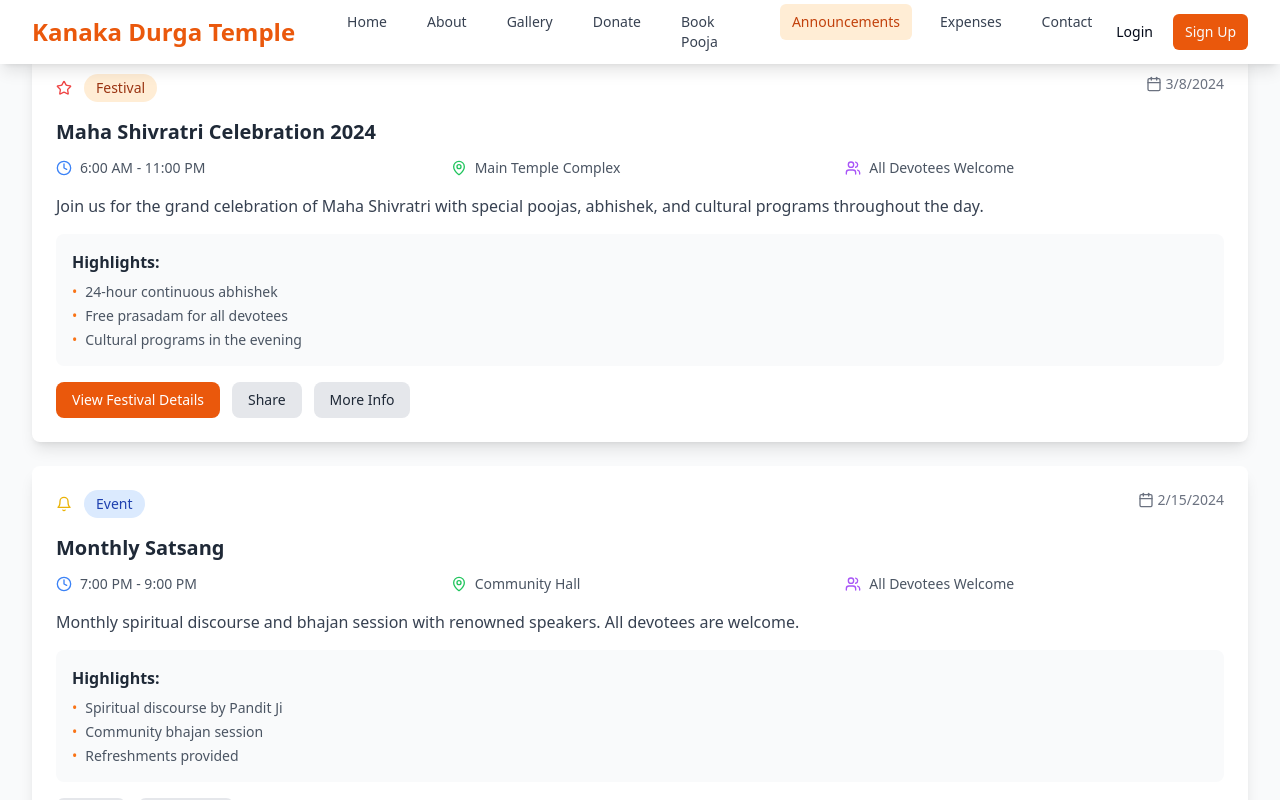
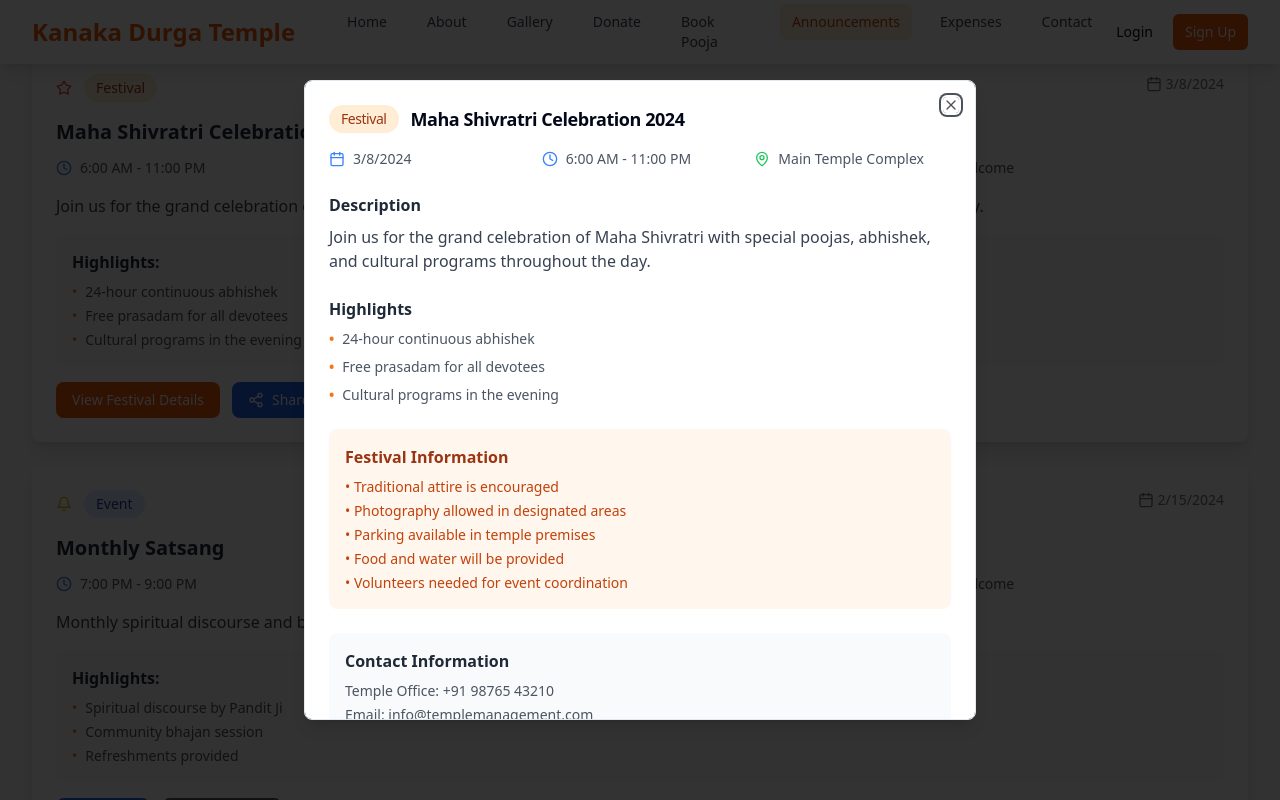
Before and after one commit to avinashgadi/kanaka-durgamma-temple-8edbc665, a React (Vite) app: page /announcements in a window 1280 px wide. Both pictures are taken after a click on the button "View Festival Details". Shown: the part 510-1310 px from the top of the page. Built offline with nearby package versions, Linux system fonts and the light colour scheme.

Commit message:
feat: Implement announcement page button actions
-   Share button: Implement share functionality.
-   More info button: Show more information about the announcement.
-   Register for Pooja button: Navigate to pooja booking page.
-   View Festival Details button: Show festival details.

```diff
--- /dev/null
+++ b/src/components/AnnouncementModal.tsx
@@ -0,0 +1,124 @@
+
+import { Dialog, DialogContent, DialogHeader, DialogTitle } from "@/components/ui/dialog";
+import { Calendar, MapPin, Clock, Users } from 'lucide-react';
+
+interface AnnouncementModalProps {
+  isOpen: boolean;
+  onClose: () => void;
+  announcement: {
+    id: number;
+    type: string;
+    title: string;
+    date: string;
+    time: string;
+    location: string;
+    description: string;
+    highlights: string[];
+    priority: string;
+  } | null;
+}
+
+const AnnouncementModal = ({ isOpen, onClose, announcement }: AnnouncementModalProps) => {
+  if (!announcement) return null;
+
+  const getTypeColor = (type: string) => {
+    switch (type) {
+      case 'festival': return 'bg-orange-100 text-orange-800';
+      case 'event': return 'bg-blue-100 text-blue-800';
+      case 'pooja': return 'bg-purple-100 text-purple-800';
+      case 'maintenance': return 'bg-yellow-100 text-yellow-800';
+      default: return 'bg-gray-100 text-gray-800';
+    }
+  };
+
+  return (
+    <Dialog open={isOpen} onOpenChange={onClose}>
+      <DialogContent className="max-w-2xl max-h-[80vh] overflow-y-auto">
+        <DialogHeader>
+          <DialogTitle className="flex items-center gap-3">
+            <span className={`px-3 py-1 rounded-full text-sm font-medium ${getTypeColor(announcement.type)}`}>
+              {announcement.type.charAt(0).toUpperCase() + announcement.type.slice(1)}
+            </span>
+            {announcement.title}
+          </DialogTitle>
+        </DialogHeader>
+
+        <div className="space-y-6">
+          {/* Event Details */}
+          <div className="grid md:grid-cols-3 gap-4 text-sm text-gray-600">
+            <div className="flex items-center">
+              <Calendar className="h-4 w-4 mr-2 text-blue-500" />
+              <span>{new Date(announcement.date).toLocaleDateString()}</span>
+            </div>
+            <div className="flex items-center">
+              <Clock className="h-4 w-4 mr-2 text-blue-500" />
+              <span>{announcement.time}</span>
+            </div>
+            <div className="flex items-center">
+              <MapPin className="h-4 w-4 mr-2 text-green-500" />
+              <span>{announcement.location}</span>
+            </div>
+          </div>
+
+          {/* Description */}
+          <div>
+            <h4 className="font-semibold text-gray-800 mb-2">Description</h4>
+            <p className="text-gray-700">{announcement.description}</p>
+          </div>
+
+          {/* Highlights */}
+          <div>
+            <h4 className="font-semibold text-gray-800 mb-2">Highlights</h4>
+            <ul className="space-y-2">
+              {announcement.highlights.map((highlight, index) => (
+                <li key={index} className="flex items-start text-sm text-gray-600">
+                  <span className="text-orange-500 mr-2 font-bold">•</span>
+                  {highlight}
+                </li>
+              ))}
+            </ul>
+          </div>
+
+          {/* Additional Information based on type */}
+          {announcement.type === 'festival' && (
+            <div className="bg-orange-50 rounded-lg p-4">
+              <h4 className="font-semibold text-orange-800 mb-2">Festival Information</h4>
+              <ul className="text-orange-700 text-sm space-y-1">
+                <li>• Traditional attire is encouraged</li>
+                <li>• Photography allowed in designated areas</li>
+                <li>• Parking available in temple premises</li>
+                <li>• Food and water will be provided</li>
+                <li>• Volunteers needed for event coordination</li>
+              </ul>
+            </div>
+          )}
+
+          {announcement.type === 'pooja' && (
+            <div className="bg-purple-50 rounded-lg p-4">
+              <h4 className="font-semibold text-purple-800 mb-2">Pooja Information</h4>
+              <ul className="text-purple-700 text-sm space-y-1">
+                <li>• Advance registration required</li>
+                <li>• Bring fresh flowers and fruits</li>
+                <li>• Arrive 15 minutes early</li>
+                <li>• Mobile phones should be on silent</li>
+                <li>• Receipt required for entry</li>
+              </ul>
+            </div>
+          )}
+
+          {/* Contact Information */}
+          <div className="bg-gray-50 rounded-lg p-4">
+            <h4 className="font-semibold text-gray-800 mb-2">Contact Information</h4>
+            <div className="text-sm text-gray-600 space-y-1">
+              <p>Temple Office: +91 98765 43210</p>
+              <p>Email: info@templemanagement.com</p>
+              <p>For more details, visit the temple office between 9 AM - 6 PM</p>
+            </div>
+          </div>
+        </div>
+      </DialogContent>
+    </Dialog>
+  );
+};
+
+export default AnnouncementModal;
--- a/src/pages/Announcements.tsx
+++ b/src/pages/Announcements.tsx
@@ -1,7 +1,15 @@
-
-import { Calendar, MapPin, Clock, Users, Bell, Star } from 'lucide-react';
+import { useState } from 'react';
+import { useNavigate } from 'react-router-dom';
+import { Calendar, MapPin, Clock, Users, Bell, Star, Share2, Info } from 'lucide-react';
+import { useToast } from '@/hooks/use-toast';
+import AnnouncementModal from '@/components/AnnouncementModal';
 
 const Announcements = () => {
+  const [selectedAnnouncement, setSelectedAnnouncement] = useState<any>(null);
+  const [modalOpen, setModalOpen] = useState(false);
+  const navigate = useNavigate();
+  const { toast } = useToast();
+
   const announcements = [
     {
       id: 1,
@@ -78,6 +86,59 @@ const Announcements = () => {
     }
   };
 
+  const handleShare = async (announcement: any) => {
+    const shareData = {
+      title: announcement.title,
+      text: announcement.description,
+      url: window.location.href + '#announcement-' + announcement.id,
+    };
+
+    try {
+      if (navigator.share) {
+        await navigator.share(shareData);
+        toast({
+          title: "Shared successfully",
+          description: "Announcement has been shared!",
+        });
+      } else {
+        // Fallback: copy to clipboard
+        await navigator.clipboard.writeText(`${announcement.title}\n\n${announcement.description}\n\nDate: ${announcement.date}\nTime: ${announcement.time}\nLocation: ${announcement.location}\n\nMore details: ${window.location.href}#announcement-${announcement.id}`);
+        toast({
+          title: "Copied to clipboard",
+          description: "Announcement details copied to clipboard!",
+        });
+      }
+    } catch (error) {
+      toast({
+        title: "Share failed",
+        description: "Unable to share at this time. Please try again.",
+        variant: "destructive",
+      });
+    }
+  };
+
+  const handleMoreInfo = (announcement: any) => {
+    setSelectedAnnouncement(announcement);
+    setModalOpen(true);
+  };
+
+  const handleRegisterPooja = (announcement: any) => {
+    // Navigate to booking page with pre-selected service
+    const serviceMap: { [key: string]: string } = {
+      'Special Rudrabhishek': 'rudrabhishek',
+      'Mahamrityunjaya Havan': 'mahamrityunjaya',
+      'Daily Abhishek': 'abhishek'
+    };
+
+    const serviceId = serviceMap[announcement.title] || 'special';
+    navigate(`/book-pooja?service=${serviceId}&date=${announcement.date}&time=${announcement.time.split(' - ')[0]}`);
+  };
+
+  const handleViewFestivalDetails = (announcement: any) => {
+    setSelectedAnnouncement(announcement);
+    setModalOpen(true);
+  };
+
   return (
     <div className="min-h-screen bg-gray-50">
       {/* Header */}
@@ -112,7 +173,7 @@ const Announcements = () => {
         {/* Announcements List */}
         <div className="space-y-6">
           {announcements.map((announcement) => (
-            <div key={announcement.id} className="bg-white rounded-lg shadow-lg overflow-hidden hover:shadow-xl transition-shadow">
+            <div key={announcement.id} className="bg-white rounded-lg shadow-lg overflow-hidden hover:shadow-xl transition-shadow" id={`announcement-${announcement.id}`}>
               <div className="p-6">
                 <div className="flex justify-between items-start mb-4">
                   <div className="flex items-center space-x-3">
@@ -149,7 +210,7 @@ const Announcements = () => {
                 <p className="text-gray-700 mb-4">{announcement.description}</p>
 
                 {/* Highlights */}
-                <div className="bg-gray-50 rounded-lg p-4">
+                <div className="bg-gray-50 rounded-lg p-4 mb-4">
                   <h4 className="font-semibold text-gray-800 mb-2">Highlights:</h4>
                   <ul className="space-y-1">
                     {announcement.highlights.map((highlight, index) => (
@@ -162,21 +223,35 @@ const Announcements = () => {
                 </div>
 
                 {/* Action Buttons */}
-                <div className="flex flex-wrap gap-3 mt-4">
+                <div className="flex flex-wrap gap-3">
                   {announcement.type === 'pooja' && (
-                    <button className="bg-purple-600 hover:bg-purple-700 text-white px-4 py-2 rounded-lg text-sm font-medium transition-colors">
+                    <button
+                      onClick={() => handleRegisterPooja(announcement)}
+                      className="bg-purple-600 hover:bg-purple-700 text-white px-4 py-2 rounded-lg text-sm font-medium transition-colors"
+                    >
                       Register for Pooja
                     </button>
                   )}
                   {announcement.type === 'festival' && (
-                    <button className="bg-orange-600 hover:bg-orange-700 text-white px-4 py-2 rounded-lg text-sm font-medium transition-colors">
+                    <button
+                      onClick={() => handleViewFestivalDetails(announcement)}
+                      className="bg-orange-600 hover:bg-orange-700 text-white px-4 py-2 rounded-lg text-sm font-medium transition-colors"
+                    >
                       View Festival Details
                     </button>
                   )}
-                  <button className="bg-gray-200 hover:bg-gray-300 text-gray-800 px-4 py-2 rounded-lg text-sm font-medium transition-colors">
+                  <button
+                    onClick={() => handleShare(announcement)}
+                    className="bg-blue-600 hover:bg-blue-700 text-white px-4 py-2 rounded-lg text-sm font-medium transition-colors flex items-center gap-2"
+                  >
+                    <Share2 className="h-4 w-4" />
                     Share
                   </button>
-                  <button className="bg-gray-200 hover:bg-gray-300 text-gray-800 px-4 py-2 rounded-lg text-sm font-medium transition-colors">
+                  <button
+                    onClick={() => handleMoreInfo(announcement)}
+                    className="bg-gray-600 hover:bg-gray-700 text-white px-4 py-2 rounded-lg text-sm font-medium transition-colors flex items-center gap-2"
+                  >
+                    <Info className="h-4 w-4" />
                     More Info
                   </button>
                 </div>
@@ -203,6 +278,12 @@ const Announcements = () => {
           </div>
         </div>
       </div>
+
+      <AnnouncementModal
+        isOpen={modalOpen}
+        onClose={() => setModalOpen(false)}
+        announcement={selectedAnnouncement}
+      />
     </div>
   );
 };
--- a/src/pages/BookPooja.tsx
+++ b/src/pages/BookPooja.tsx
@@ -1,5 +1,5 @@
-
-import { useState } from 'react';
+import { useState, useEffect } from 'react';
+import { useSearchParams } from 'react-router-dom';
 import { Calendar, Clock, User, Heart, Star } from 'lucide-react';
 import { supabase } from '@/integrations/supabase/client';
 import { useAuth } from '@/hooks/useAuth';
@@ -7,6 +7,7 @@ import { useToast } from '@/hooks/use-toast';
 import AuthModal from '@/components/AuthModal';
 
 const BookPooja = () => {
+  const [searchParams] = useSearchParams();
   const [selectedPooja, setSelectedPooja] = useState('');
   const [selectedDate, setSelectedDate] = useState('');
   const [selectedTime, setSelectedTime] = useState('');
@@ -23,6 +24,17 @@ const BookPooja = () => {
 
   const { user } = useAuth();
   const { toast } = useToast();
+
+  // Pre-fill form from URL parameters
+  useEffect(() => {
+    const service = searchParams.get('service');
+    const date = searchParams.get('date');
+    const time = searchParams.get('time');
+
+    if (service) setSelectedPooja(service);
+    if (date) setSelectedDate(date);
+    if (time) setSelectedTime(time);
+  }, [searchParams]);
 
   const poojaServices = [
     {
```
